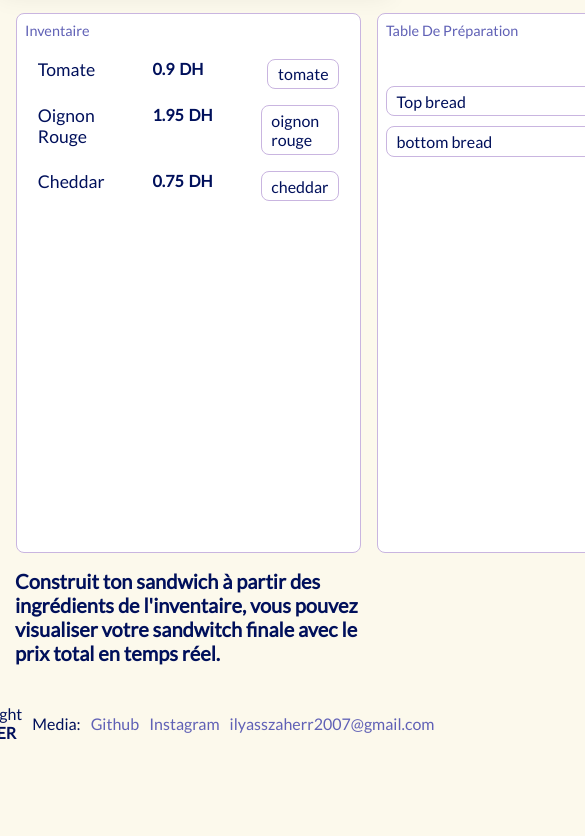
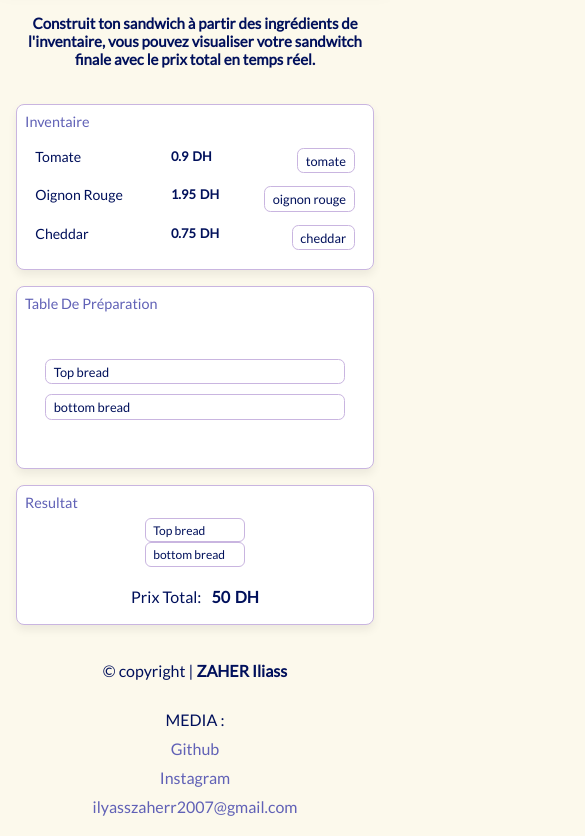
Before and after one commit to IliassZahDev/Sandwich-maker, a plain HTML site: page index.html in a window 390 px wide. Shown: the part 63-899 px from the top of the page, 585 px wide, since content can reach past the window. Before the commit the page ends 844 px from the top, so only its background shows below. Drawn offline with Linux system fonts and the light colour scheme.

Commit message:
Make the website responsive

```diff
--- a/index.html
+++ b/index.html
@@ -2,7 +2,7 @@
 <html lang="en">
 <head>
   <meta charset="UTF-8">
-  <meta name="viewport" content="width=device-width, initial-scale=1.0">
+  <meta name="viewport" content="width=device-width, initial-scale=1.0, maximum-scale=1.0, user-scalable=no">
   <link rel="stylesheet" href="style/general.css">
   <link rel="stylesheet" href="style/header.css">
   <link rel="stylesheet" href="style/sidebare.css">
@@ -25,6 +25,11 @@
       <span class="filiere">Aseds</span>
     </div>
   </header>
+
+  <div class="description phone-only">
+    Construit ton sandwich à partir des ingrédients de l'inventaire, vous pouvez visualiser votre sandwitch finale avec le prix total en temps réel.
+  </div>
+
 
   <main class="flex-item">
 
@@ -51,6 +56,7 @@
       </div>
     </aside>
 
+
     <section class="table box flex-item">
       <div class="head">table de préparation</div>
       <div class="burger-container">
@@ -69,7 +75,7 @@
       </div>
 
       <div class="total-price flex-item">
-        <span>total price:</span>
+        <span>prix total:</span>
         <div class="price">
           50<span class="unit">dh</span>
         </div>
@@ -79,7 +85,7 @@
   </main>
 
   <footer class="flex-item">
-    <div class="description">
+    <div class="description phone-hidden">
       Construit ton sandwich à partir des ingrédients de l'inventaire, vous pouvez visualiser votre sandwitch finale avec le prix total en temps réel.
     </div>
     <div class="foot flex-item">
@@ -87,7 +93,7 @@
         &copy; copyright | <span class="author">ZAHER Iliass</span>
       </p>
       <div class="media flex-item">
-        <span>Media:</span>
+        <span>Media :</span>
         <ul class="flex-item">
           <li><a href="https://github.com/IliassZahDev" target="_blank">github</a></li>
           <li><a href="https://www.instagram.com/ilyassqs_dev" target="_blank">instagram</a></li>
--- a/style/footer.css
+++ b/style/footer.css
@@ -1,12 +1,6 @@
 footer{
   flex-direction: column;
   padding: 0 15px 20px 15px;
-  .description{
-    font-size: 20px;
-    font-weight: bold;
-
-    margin-bottom: 20px;
-  }
   .foot{
     .copyright{
       .author{
@@ -27,3 +21,28 @@ footer{
     gap: 10px;
   }
 }
+
+@media (max-width: 600px) {
+  .foot{
+    flex-direction: column;
+  }
+}
+
+@media (max-width: 450px) {
+  .foot{
+    flex-direction: column;
+    .copyright{
+      margin: 20px 0;
+    }
+    .media{
+      gap: 10px;
+      flex-direction: column;
+      span{
+        text-transform: uppercase;
+      }
+      ul{
+        flex-direction: column;
+      }
+    }
+  }
+}
--- a/style/general.css
+++ b/style/general.css
@@ -22,9 +22,12 @@ body{
   font-family: 'Lato';
 
   min-height: 100vh;
+  width: 100vw;
 
   display: flex;
   flex-direction: column;
+
+  overflow-x: hidden;
 }
 
 main{
@@ -33,6 +36,12 @@ main{
 
   align-items: stretch !important;
   flex: 1;
+}
+
+@media (max-width: 570px) {
+  main{
+    flex-direction: column;
+  }
 }
 
 a, a:active{
@@ -54,6 +63,7 @@ ul{
   background-color: white;
   border: 1px solid var(--border-color);
   border-radius: .5em;
+  box-shadow: 0 5px 10px 0 var(--shadow-color);
 
   padding: .5em;
 }
@@ -74,6 +84,38 @@ ul{
   margin-bottom: .5em;
 }
 
+.description{
+  font-size: 20px;
+  font-weight: bold;
+
+  margin-bottom: 20px;
+
+  text-align: center;
+  &.phone-only{
+    padding: 25px 15px 0 15px;
+  }
+}
+
+.phone-only{
+  display: none;
+}
+
+.phone-hidden{
+  display: block;
+}
+
+@media (max-width: 570px) {
+  .phone-only{
+    display: block;
+  }
+  .phone-hidden{
+    display: none;
+  }
+  .description{
+    font-size: 15px;
+  }
+}
+
 /* Ingredients */
 .ingr-article{
   border: 1px solid var(--border-color);
@@ -83,5 +125,5 @@ ul{
 
   cursor: move;
 
-  width: 300px;
+  width: min(100%, 300px);
 }
--- a/style/header.css
+++ b/style/header.css
@@ -5,6 +5,8 @@ header{
   box-shadow: 0 0 1.5em 0 var(--shadow-color);
 
   padding: .8em 2em;
+
+  width: 100%;
   .left-section{
     font-size: 1.2em;
     font-weight: 800;
@@ -29,3 +31,9 @@ header{
     }
   }
 }
+
+@media (max-width: 400px) {
+  header{
+    font-size: 14px;
+  }
+}
--- a/style/sidebare.css
+++ b/style/sidebare.css
@@ -17,3 +17,17 @@
     }
   }
 }
+
+@media (max-width: 800px) {
+  .ingrediants-section{
+    .ingredients-list{
+      font-size: .8em;
+    }
+  }
+}
+@media (max-width: 570px) {
+  .ingrediants-section{
+    position: sticky;
+    top: 10px;
+  }
+}
--- a/style/table.css
+++ b/style/table.css
@@ -5,10 +5,20 @@
   .burger-container{
     align-self: center;
     flex: 1;
+    width: 100%;
 
     margin: 40px 0;
     .ingrediants-container{
       padding: 5px 0;
     }
+    .ingr-article{
+      margin: auto;
+    }
   }
 }
+
+@media (max-width: 700px) {
+  .burger-container{
+    font-size: .8em;
+  }
+}
```
